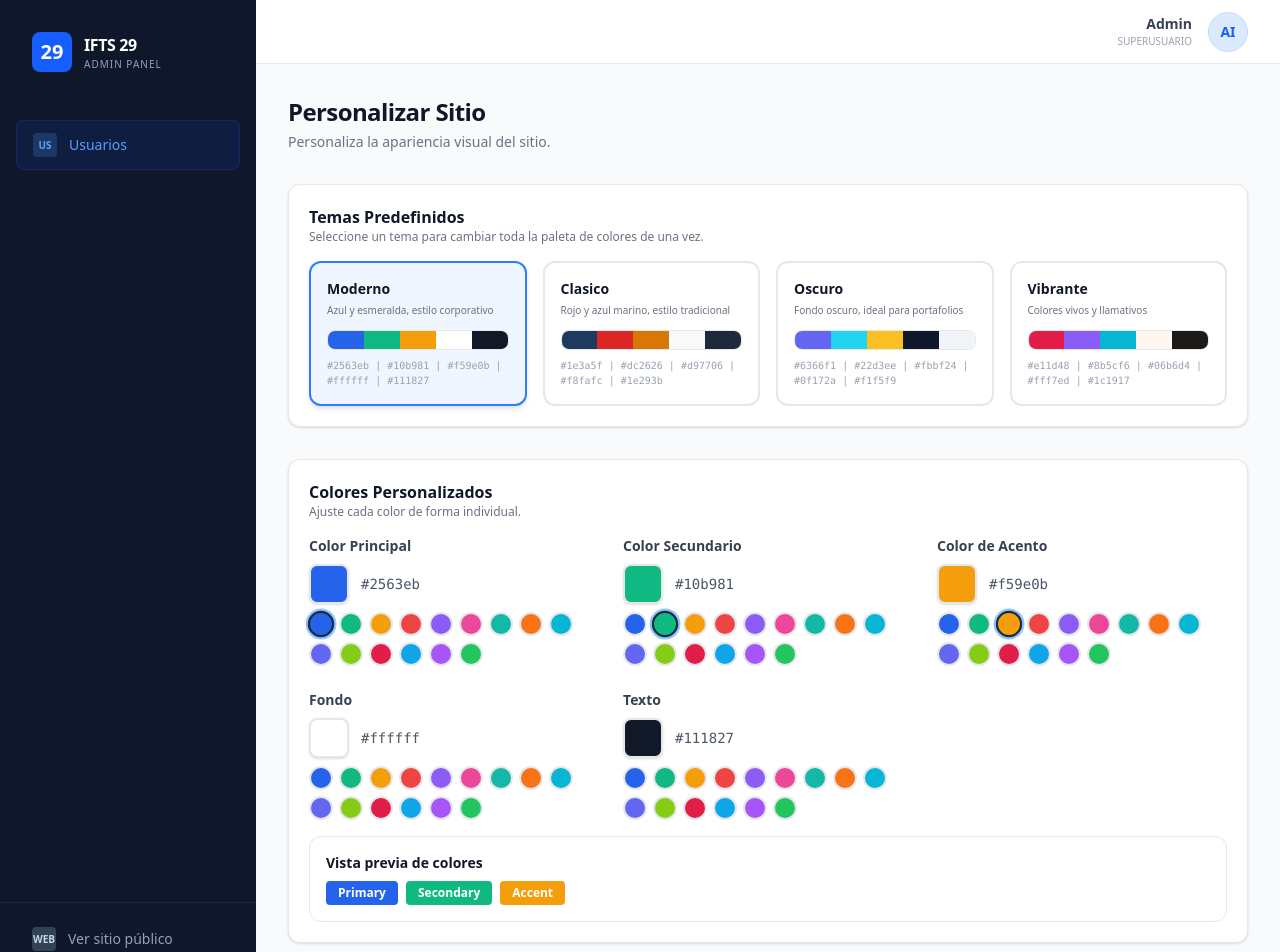
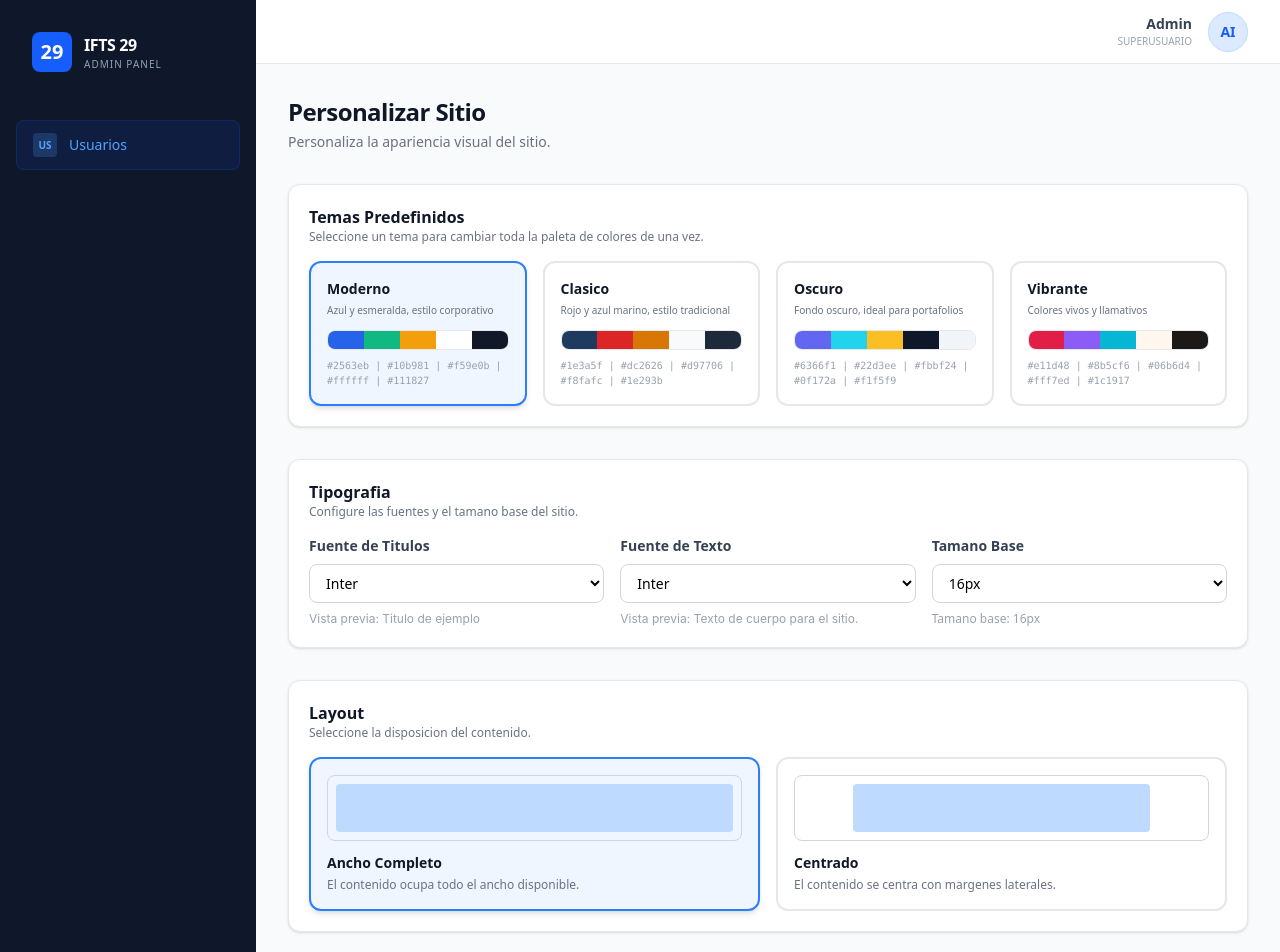
Before and after one commit to Lute86/ProyectoIntegradorTDS, a React (Vite) app in the folder App/frontend/: page /admin/personalizar in a window 1280 px wide. Shown: the top 952 px of the page. Built offline with nearby package versions, Linux system fonts and the light colour scheme.

Commit message:
feat(fe/admin): add TypographyConfig and LayoutSelector to PersonalizarPage

```diff
--- /dev/null
+++ b/App/frontend/src/components/admin/LayoutSelector.tsx
@@ -0,0 +1,56 @@
+import { useSiteConfigStore } from '../../stores/siteConfigStore';
+import { clsx } from 'clsx';
+
+const LAYOUTS = [
+  {
+    id: 'full-width',
+    nombre: 'Ancho Completo',
+    descripcion: 'El contenido ocupa todo el ancho disponible.',
+  },
+  {
+    id: 'boxed',
+    nombre: 'Centrado',
+    descripcion: 'El contenido se centra con margenes laterales.',
+  },
+] as const;
+
+const LayoutSelector = () => {
+  const { config, updateConfig } = useSiteConfigStore();
+
+  return (
+    <div className="grid grid-cols-2 gap-4">
+      {LAYOUTS.map((layout) => {
+        const activo = config.layout === layout.id;
+        return (
+          <button
+            key={layout.id}
+            type="button"
+            onClick={() => updateConfig({ layout: layout.id as 'boxed' | 'full-width' })}
+            className={clsx(
+              'text-left p-4 rounded-xl border-2 transition-all',
+              activo
+                ? 'border-blue-500 bg-blue-50 shadow-md'
+                : 'border-gray-200 bg-white hover:border-gray-300 hover:shadow-sm'
+            )}
+          >
+            {/* Icono visual simple: representa el layout */}
+            <div className={clsx(
+              'flex mb-3 border border-gray-300 rounded-lg p-2',
+              layout.id === 'full-width' ? 'justify-stretch' : 'justify-center'
+            )}>
+              <div className={clsx(
+                'h-12 bg-blue-200 rounded',
+                layout.id === 'full-width' ? 'w-full' : 'w-3/4'
+              )} />
+            </div>
+
+            <h3 className="text-sm font-bold text-gray-900">{layout.nombre}</h3>
+            <p className="text-xs text-gray-500 mt-1">{layout.descripcion}</p>
+          </button>
+        );
+      })}
+    </div>
+  );
+};
+
+export default LayoutSelector;
--- /dev/null
+++ b/App/frontend/src/components/admin/TypographyConfig.tsx
@@ -0,0 +1,66 @@
+import { useSiteConfigStore } from '../../stores/siteConfigStore';
+
+const HEADING_FONTS = ['Inter', 'Poppins', 'Roboto Slab', 'Playfair Display', 'Montserrat'];
+const BODY_FONTS = ['Inter', 'Roboto', 'Open Sans', 'Lato', 'Nunito'];
+const BASE_SIZES = ['14px', '15px', '16px', '17px', '18px'];
+
+const TypographyConfig = () => {
+  const { config, updateTypography } = useSiteConfigStore();
+
+  return (
+    <div className="grid grid-cols-1 sm:grid-cols-3 gap-4">
+      {/* Fuente de titulos */}
+      <div className="space-y-2">
+        <label className="block text-sm font-semibold text-gray-700">Fuente de Titulos</label>
+        <select
+          value={config.typography.headingFont}
+          onChange={(e) => updateTypography({ headingFont: e.target.value })}
+          className="w-full px-3 py-2 border border-gray-300 rounded-lg text-sm focus:ring-2 focus:ring-blue-500 focus:border-blue-500 outline-none transition bg-white"
+        >
+          {HEADING_FONTS.map((f) => (
+            <option key={f} value={f}>{f}</option>
+          ))}
+        </select>
+        <p className="text-xs text-gray-400" style={{ fontFamily: config.typography.headingFont }}>
+          Vista previa: Titulo de ejemplo
+        </p>
+      </div>
+
+      {/* Fuente de texto */}
+      <div className="space-y-2">
+        <label className="block text-sm font-semibold text-gray-700">Fuente de Texto</label>
+        <select
+          value={config.typography.bodyFont}
+          onChange={(e) => updateTypography({ bodyFont: e.target.value })}
+          className="w-full px-3 py-2 border border-gray-300 rounded-lg text-sm focus:ring-2 focus:ring-blue-500 focus:border-blue-500 outline-none transition bg-white"
+        >
+          {BODY_FONTS.map((f) => (
+            <option key={f} value={f}>{f}</option>
+          ))}
+        </select>
+        <p className="text-xs text-gray-400" style={{ fontFamily: config.typography.bodyFont }}>
+          Vista previa: Texto de cuerpo para el sitio.
+        </p>
+      </div>
+
+      {/* Tamano base */}
+      <div className="space-y-2">
+        <label className="block text-sm font-semibold text-gray-700">Tamano Base</label>
+        <select
+          value={config.typography.baseSize}
+          onChange={(e) => updateTypography({ baseSize: e.target.value })}
+          className="w-full px-3 py-2 border border-gray-300 rounded-lg text-sm focus:ring-2 focus:ring-blue-500 focus:border-blue-500 outline-none transition bg-white"
+        >
+          {BASE_SIZES.map((s) => (
+            <option key={s} value={s}>{s}</option>
+          ))}
+        </select>
+        <p className="text-xs text-gray-400">
+          Tamano base: {config.typography.baseSize}
+        </p>
+      </div>
+    </div>
+  );
+};
+
+export default TypographyConfig;
--- a/App/frontend/src/pages/admin/PersonalizarPage/PersonalizarPage.tsx
+++ b/App/frontend/src/pages/admin/PersonalizarPage/PersonalizarPage.tsx
@@ -1,6 +1,8 @@
 import { useSiteConfigStore } from '../../../stores/siteConfigStore';
 import ColorPicker from '../../../components/ui/ColorPicker';
 import ThemePresets from '../../../components/admin/ThemePresets';
+import TypographyConfig from '../../../components/admin/TypographyConfig';
+import LayoutSelector from '../../../components/admin/LayoutSelector';
 
 const COLOR_LABELS: Record<string, string> = {
   primary: 'Color Principal',
@@ -28,6 +30,24 @@ const PersonalizarPage = () => {
           <p className="text-xs text-gray-500">Seleccione un tema para cambiar toda la paleta de colores de una vez.</p>
         </div>
         <ThemePresets />
+      </section>
+
+      {/* Seccion: Tipografia */}
+      <section className="bg-white rounded-xl shadow-sm border border-gray-200 p-5 space-y-4">
+        <div>
+          <h2 className="text-base font-bold text-gray-900">Tipografia</h2>
+          <p className="text-xs text-gray-500">Configure las fuentes y el tamano base del sitio.</p>
+        </div>
+        <TypographyConfig />
+      </section>
+
+      {/* Seccion: Layout */}
+      <section className="bg-white rounded-xl shadow-sm border border-gray-200 p-5 space-y-4">
+        <div>
+          <h2 className="text-base font-bold text-gray-900">Layout</h2>
+          <p className="text-xs text-gray-500">Seleccione la disposicion del contenido.</p>
+        </div>
+        <LayoutSelector />
       </section>
 
       {/* Seccion: Colores personalizados */}
```
Also changed, not shown: 1 other file (tests, documents, lock files or other folders).
